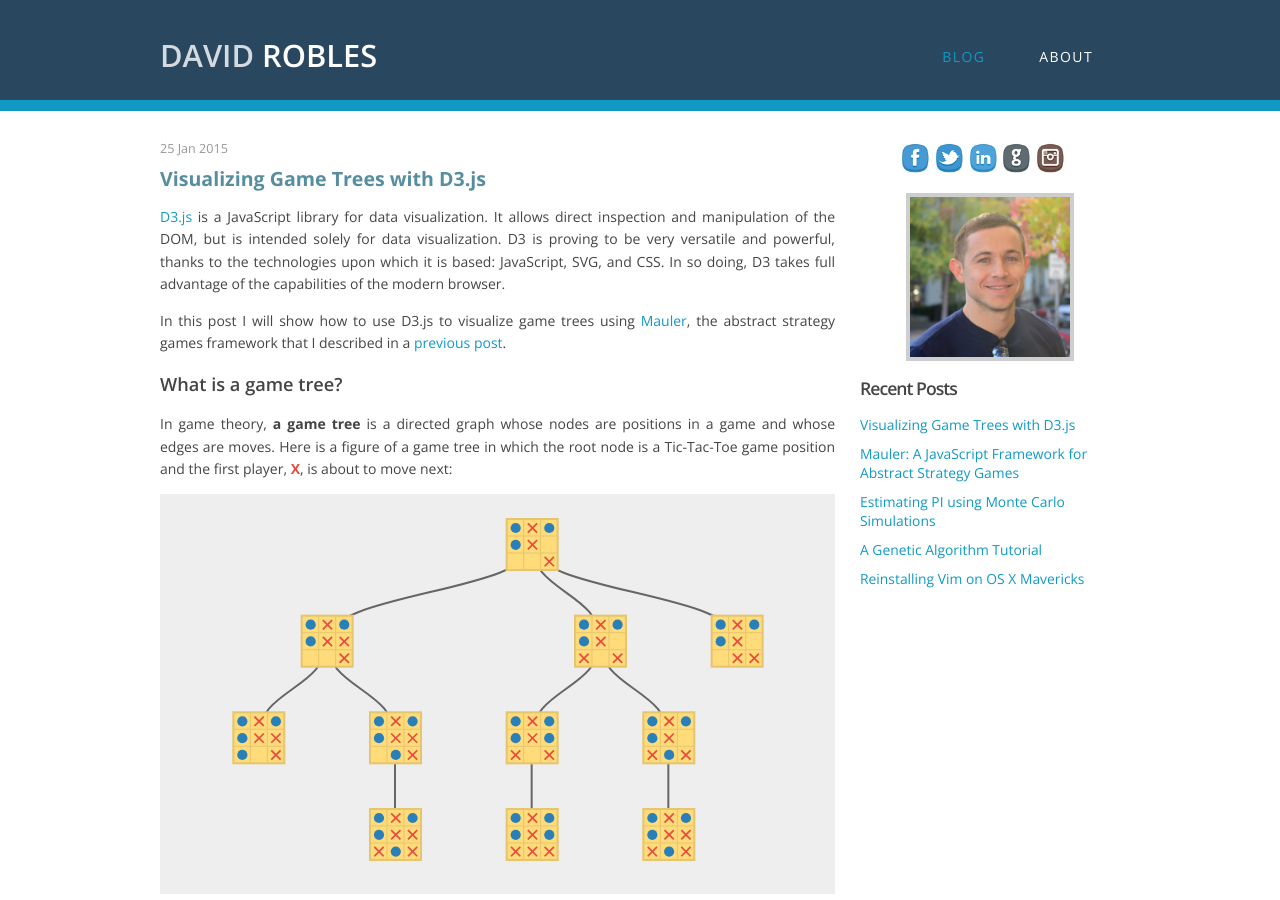
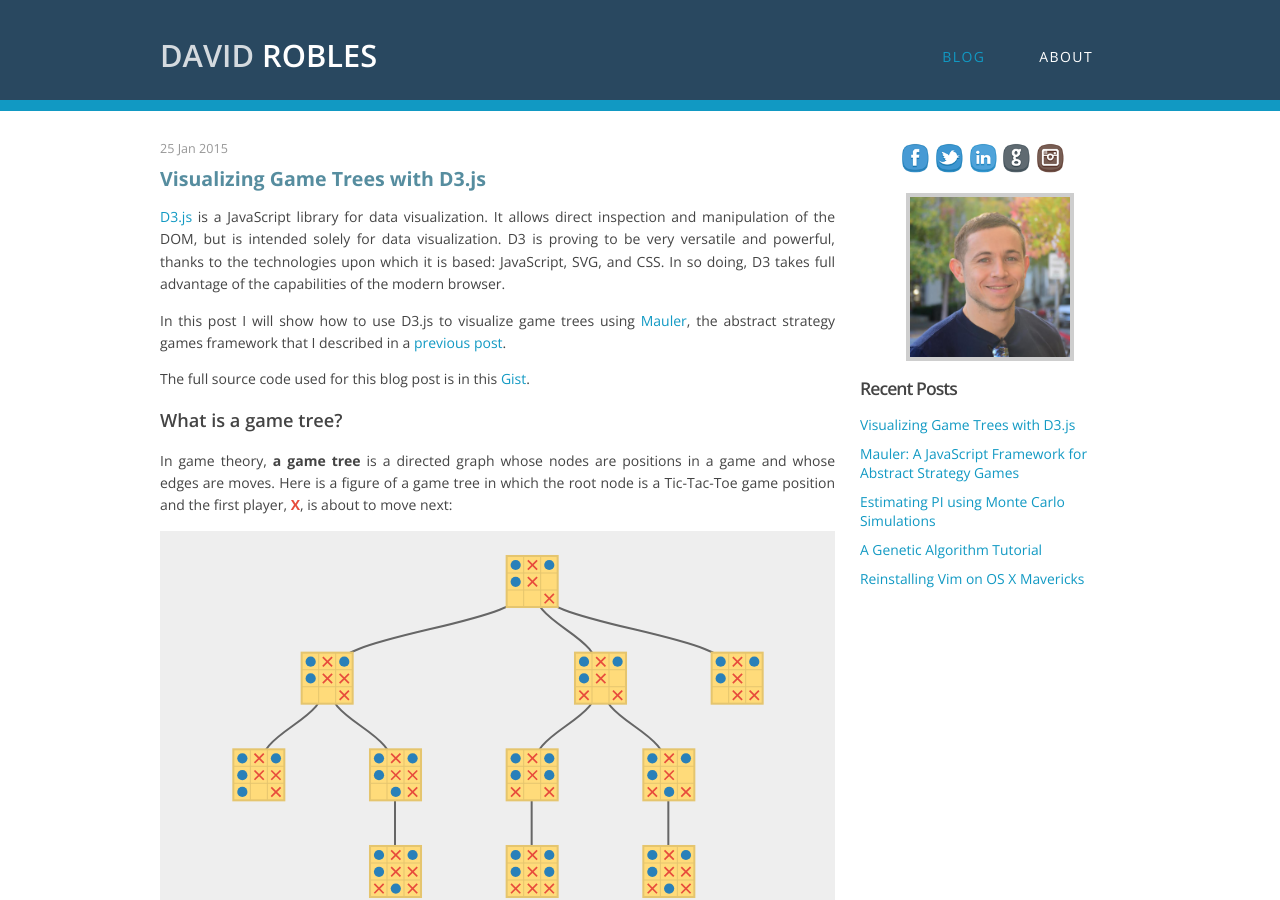
Before and after one commit to davidrobles/davidrobles.github.io, a Jekyll site: the page built from _posts/2015-01-19-visualizing-game-trees-with-d3.html, in a window 1280 px wide and 900 px high. Built offline with Jekyll 4.4.1, drawn with Linux system fonts in a browser that asks for light colours; Markdown is read by kramdown in place of the engine named in the settings; comment, search, counter and statistics services are not loaded.

Commit message:
Update post

```diff
--- a/_posts/2015-01-19-visualizing-game-trees-with-d3.html
+++ b/_posts/2015-01-19-visualizing-game-trees-with-d3.html
@@ -28,6 +28,8 @@
     <a href="https://github.com/davidrobles/mauler">Mauler</a>, the abstract strategy games framework that I described
     in a <a href="/blog/2014/08/01/mauler-a-javascript-framework-for-abstract-strategy-games/"> previous post</a>.
 </p>
+
+<p>The full source code used for this blog post is in this <a href="http://bl.ocks.org/davidrobles/c4f8a3d6403b48692fa4">Gist</a>.</p>
 
 <h2>What is a game tree?</h2>
 
```
